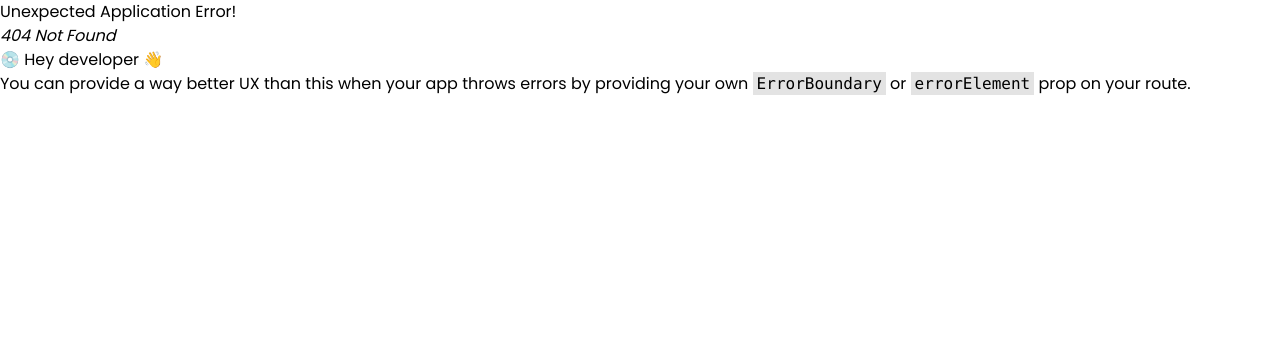
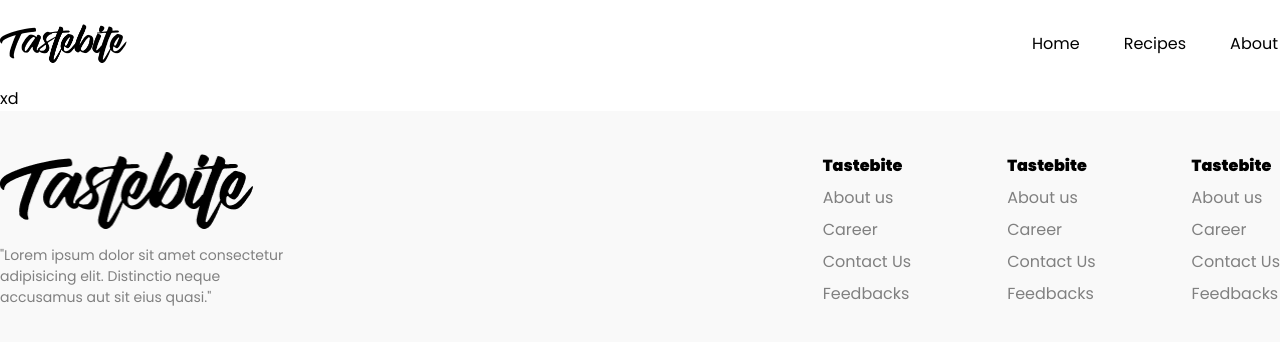
Before and after one commit to KowyXYZ/recipe-app, a React (Create React App) app: page /recipes/1 in a window 1280 px wide. Before the commit this address had no page. Shown: the top 342 px of the page. Built offline with nearby package versions, Linux system fonts and the light colour scheme.

Commit message:
link words

```diff
--- a/src/App.js
+++ b/src/App.js
@@ -2,6 +2,7 @@ import { Route, RouterProvider, createBrowserRouter, createRoutesFromElements }
 import RootLayout from "./Layouts/RootLayout";
 import Home from "./components/Home";
 import Recipe from "./components/Recipe";
+import SingleRecipe from "./components/SingleRecipe";
 
 
 function App() {
@@ -11,6 +12,7 @@ function App() {
       <Route path="/" element={<RootLayout/>}>
           <Route index element={<Home/>}/>
           <Route path="/recipes" element={<Recipe/>}/>
+          <Route path="/recipes/:recipe" element={<SingleRecipe/>}/>
       </Route>
 
     )
--- a/src/components/Card.jsx
+++ b/src/components/Card.jsx
@@ -1,13 +1,24 @@
 import React from 'react'
 import {Link} from 'react-router-dom'
-import App from '../App'
+
 function Card({item, index}) {
+
+  const filtered = item?.recipe?.label.toLowerCase().split(' ')[0] + '-' + item?.recipe?.label.toLowerCase().split(' ')[1]
+
+    function addHyp(inputStr) {
+      const word = inputStr.toLowerCase().split(' ')
+      const stringWithHyp = word.join('-')
+      return stringWithHyp
+    }
+
+  const stringWithHyp = addHyp(item?.recipe?.label)
+
   return (
     <div className='flex justify-center items-center flex-col mt-4 text-center'>
         <p className='text-[gray] text-[14px]'>{item ? item.recipe.dishType[0] : '?'}</p>
         <p>{item.dietLabels}</p>
 
-        <Link to={`/recipes/${item.label}`}>
+        <Link to={`/recipes/${stringWithHyp}`}>
         <img className='w-[350px] h-[350px] object-contain rounded-2xl' src={item.recipe.image} alt="recipe-Img" />
         </Link>
 
--- /dev/null
+++ b/src/components/SingleRecipe.jsx
@@ -0,0 +1,15 @@
+import React from 'react'
+import { useParams } from 'react-router-dom'
+
+function SingleRecipe() {
+
+    const { recipe } = useParams()
+
+  return (
+    <div>
+      xd
+    </div>
+  )
+}
+
+export default SingleRecipe
```
